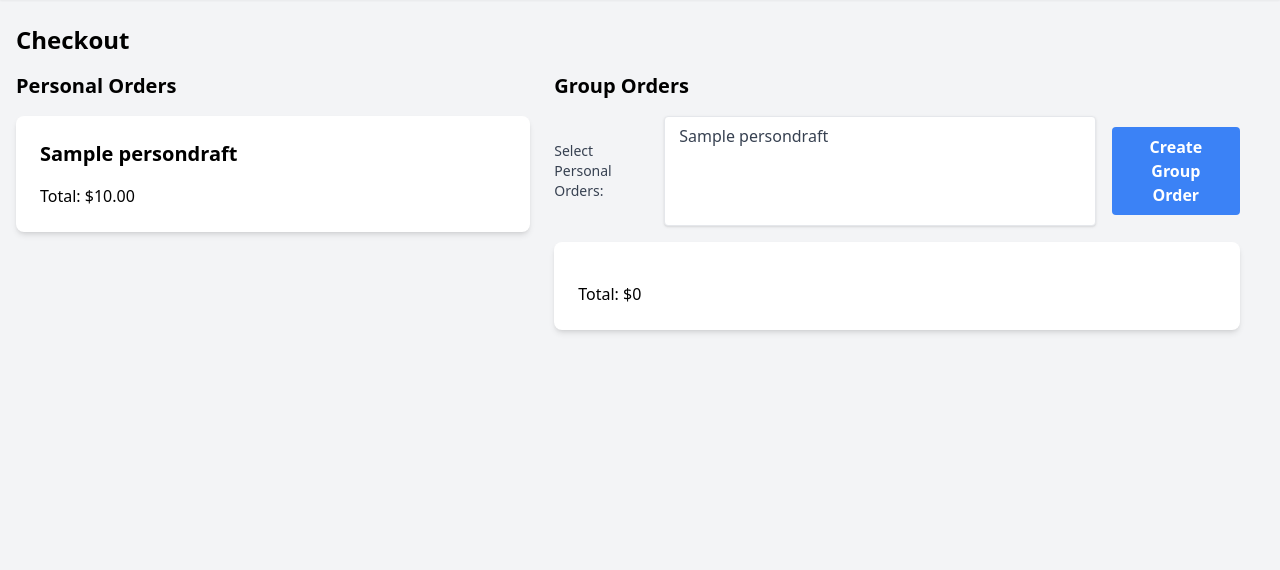
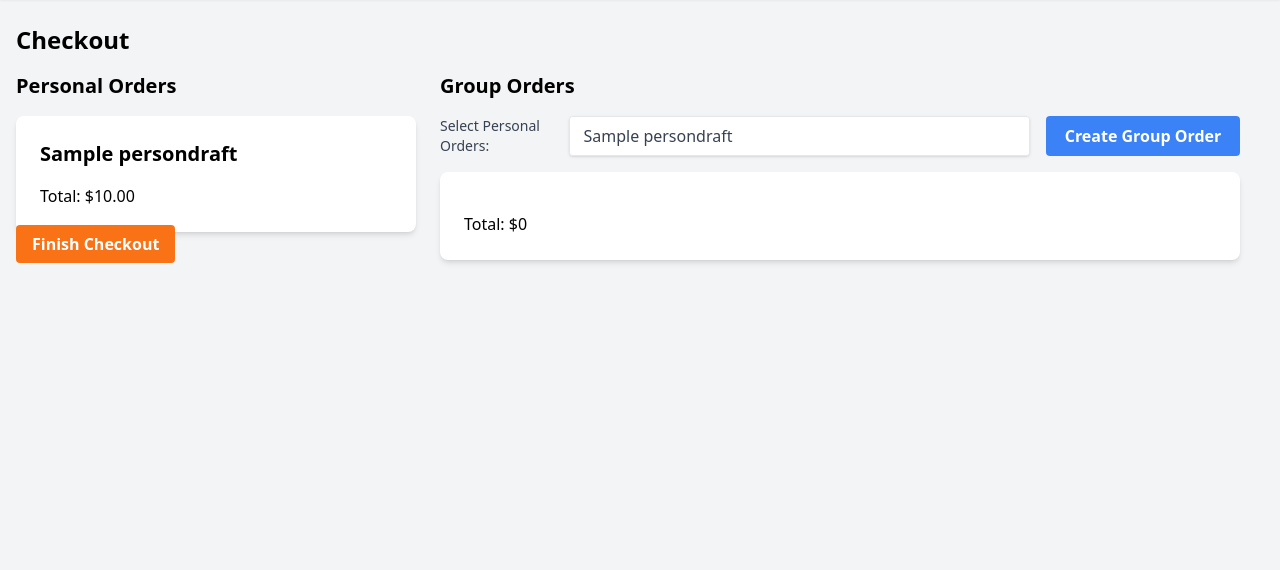
Before and after one commit to sefirus/Lab3CiCd, a Django app: page /orders/table_order/00000000-0000-0000-0000-000000000001/checkout/ in a window 1280 px wide. Shown: the part 56-626 px from the top of the page. Run offline with Django 4.2, Linux system fonts and the light colour scheme; a user stored in the database is signed in; tables that the repository leaves empty hold one stand-in row (values such as "Sample post"); some libraries are stand-ins or nearby versions.

```diff
--- a/billing/views.py
+++ b/billing/views.py
@@ -34,7 +34,7 @@ def call_waiter(request):
                 table_number = form.cleaned_data['table_number']
                 table = Table.objects.get(number=table_number)
 
-                table_order = TableOrder.objects.filter(table=table, status='pending').first()
+                table_order = TableOrder.objects.filter(table=table, status='Pending').first()
                 if table_order:
                     target_waiter = table_order.waiter
                 else:
--- a/employees/templates/waiter_home.html
+++ b/employees/templates/waiter_home.html
@@ -35,7 +35,7 @@
             <div class="space-y-6 overflow-hidden"
                  style="position: relative; max-height: 80vh; overflow-y: scroll; padding-bottom: 2rem; margin-bottom: 2rem;">
                 {% for order in not_closed_orders %}
-                    <div class="bg-green-200 rounded-lg shadow-md p-6">
+                    <div class="{% if order.status == 'Accepted' %}bg-blue-300{% elif order.status == 'Checkout In Progress' %}bg-orange-300{% else %}bg-green-200{% endif %} rounded-lg shadow-md p-6">
                         <a class="font-bold text-xl mb-4"
                             href="{% url 'orders:table_order' order.id %}">
                             Table {{ order.table.number }}
--- a/orders/models.py
+++ b/orders/models.py
@@ -43,6 +43,7 @@ class GroupOrder(models.Model):
 class TableOrder(models.Model):
     STATUS_CHOICES = [
         ('pending', 'Pending'),
+        ('checkout in progress', 'Checkout In Progress'),
         ('accepted', 'Accepted'),
         ('closed', 'Closed'),
     ]
@@ -50,7 +51,7 @@ class TableOrder(models.Model):
     id = models.UUIDField(primary_key=True, default=uuid.uuid4, editable=False)
     table = models.ForeignKey(Table, on_delete=models.CASCADE)
     waiter = models.ForeignKey(Employee, on_delete=models.CASCADE)
-    status = models.CharField(max_length=10, choices=STATUS_CHOICES, default='pending')
+    status = models.CharField(max_length=25, choices=STATUS_CHOICES, default='Pending')
 
 
 class Notification(models.Model):
--- a/orders/templates/waiter_checkout.html
+++ b/orders/templates/waiter_checkout.html
@@ -3,7 +3,7 @@
 {% block content %}
     <h2 class="text-2xl font-bold mb-4">Checkout</h2>
     <div class="flex">
-        <div class="w-1/2">
+        <div class="w-1/3">
             <h3 class="text-xl font-bold mb-4">Personal Orders</h3>
             <div class="space-y-4">
                 {% for personal_order in unprocessed_personal_orders %}
@@ -13,6 +13,7 @@
                     </div>
                 {% endfor %}
             </div>
+            <a href="{% url 'orders:finish_checkout' table_order.id %}" class="bg-orange-500 hover:bg-orange-600 text-white font-bold py-2 px-4 rounded mt-4">Finish Checkout</a>
         </div>
         <div class="w-2/3 mx-6">
             <h3 class="text-xl font-bold mb-4">Group Orders</h3>
@@ -20,13 +21,13 @@
                 <form action="{% url 'orders:create_group_order' table_order.id %}" method="post">
                     {% csrf_token %}
                     <div class="flex items-center space-x-4">
-                        <label for="id_personal_orders" class="block text-sm font-medium text-gray-700">Select Personal Orders:</label>
-                            <select id="id_personal_orders" name="personal_orders" multiple class="shadow appearance-none border rounded w-full py-2 px-3 text-gray-700 leading-tight focus:outline-none focus:shadow-outline">
+                        <label for="id_personal_orders" class="block text-sm font-medium text-gray-700 w-1/4">Select Personal Orders:</label>
+                            <select id="id_personal_orders" name="personal_orders" multiple class="shadow appearance-none border rounded w-full py-2 px-3 text-gray-700 leading-tight focus:outline-none focus:shadow-outline h-10 overflow-y-scroll">
                                 {% for personal_order in unprocessed_personal_orders %}
                                     <option value="{{ personal_order.id }}">{{ personal_order.person.title }}</option>
                                 {% endfor %}
                             </select>
-                        <button type="submit" class="bg-blue-500 hover:bg-blue-600 text-white font-bold py-2 px-4 rounded">Create Group Order</button>
+                        <button type="submit" class="bg-blue-500 hover:bg-blue-600 text-white font-bold py-2 px-4 rounded w-2/5">Create Group Order</button>
                   </div>
                 </form>
             </div>
--- a/orders/urls.py
+++ b/orders/urls.py
@@ -14,4 +14,5 @@ urlpatterns = [
          name='add_menu_item'),
     path('table_order/<uuid:table_order_id>/checkout/', views.waiter_checkout, name='checkout'),
     path('table_order/<uuid:table_order_id>/create_group_order/', views.create_group_order, name='create_group_order'),
+    path('table_order/<uuid:table_order_id>/finish_checkout/', views.finish_checkout, name='finish_checkout'),
 ]
--- a/orders/views.py
+++ b/orders/views.py
@@ -140,6 +140,18 @@ def create_group_order(request, table_order_id):
             group_order.personal_orders.add(po)
             po.save()
 
+        table_order.status = 'Checkout In Progress'
+        table_order.save()
+
         return redirect('orders:checkout', table_order_id=table_order_id)
 
     return render(request, 'waiter_checkout.html', {'table_order': table_order})
+
+
+@login_required
+def finish_checkout(request, table_order_id):
+    table_order = get_object_or_404(TableOrder, id=table_order_id)
+    table_order.status = 'Accepted'
+    table_order.save()
+
+    return redirect('employees:waiter_home')
```
Also changed, not shown: orders/templates/table_order.html (+11 -3 lines), orders/migrations/0006_alter_tableorder_status.py (added), orders/migrations/0007_alter_tableorder_status.py (added).
